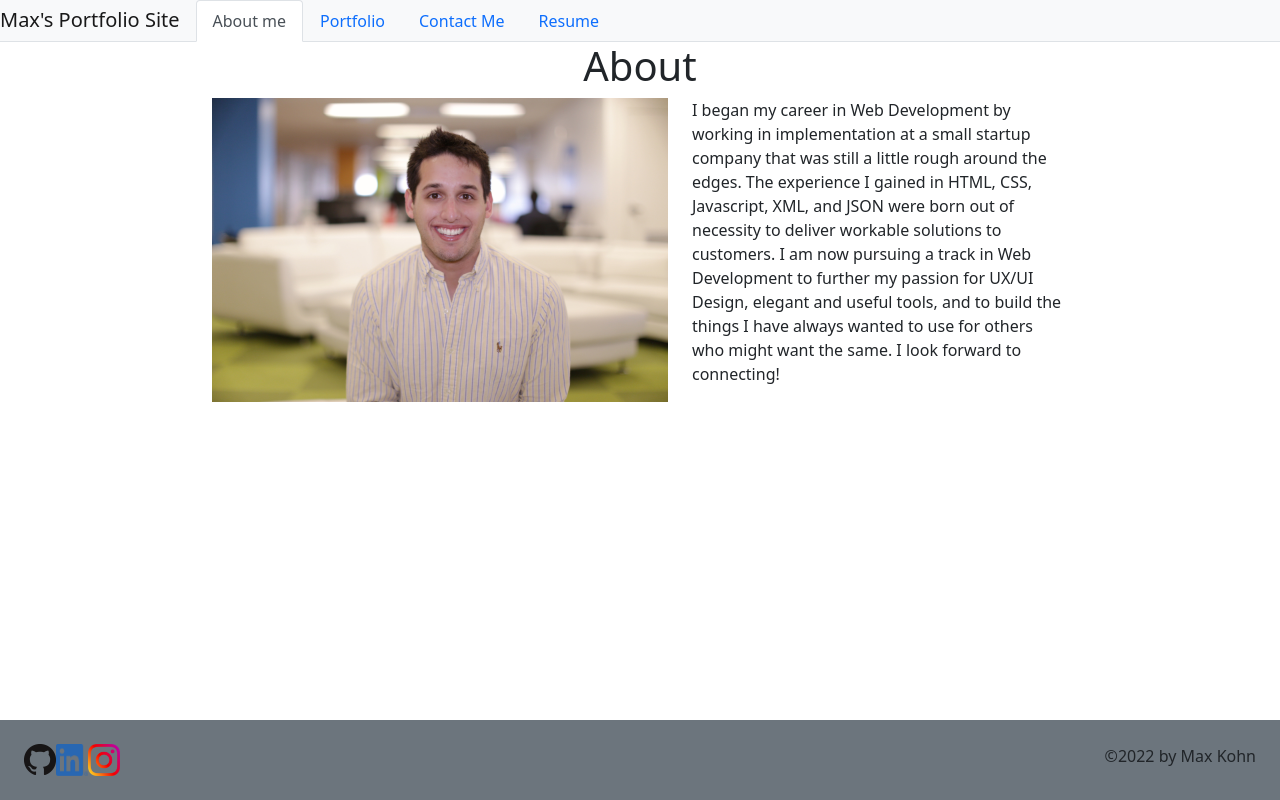
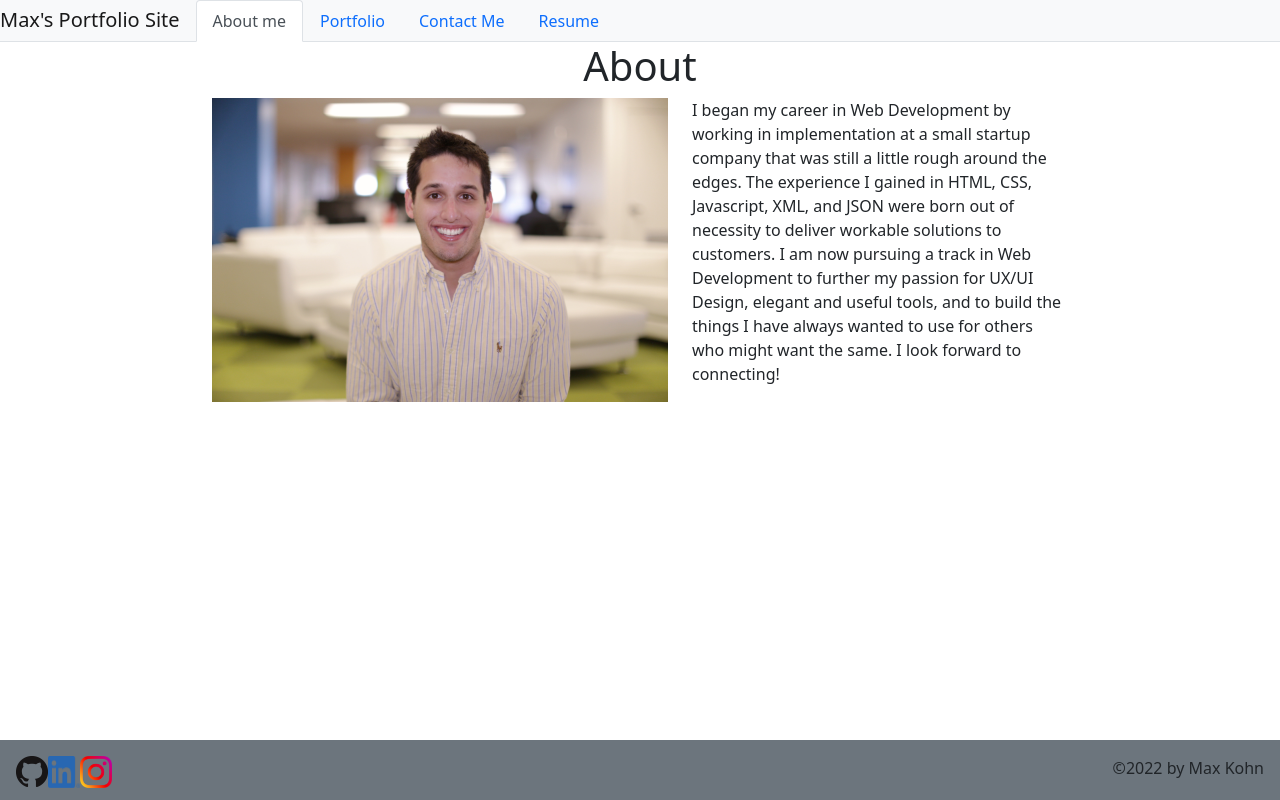
Before and after one commit to mkohn4/portfolio-2, a React (Create React App) app in the folder portfolio/: page / in a window 1280 px wide. Built offline with nearby package versions, Linux system fonts and the light colour scheme.

Commit message:
updated footer alignment and added onblur contact form validation for email

```diff
--- a/portfolio/src/components/Footer/index.js
+++ b/portfolio/src/components/Footer/index.js
@@ -2,7 +2,7 @@ import React from 'react';
 
 const Footer = () => {
   return (
-    <footer className="w-100 mt-auto bg-secondary p-4 d-flex justify-content-between ">
+    <footer className="w-100 mt-auto bg-secondary p-3 d-flex justify-content-between">
         <div className="icons d-flex justify-content-between w-10">
             <a href="https://github.com/mkohn4">
                 <img src="./images/GitHub.png" alt="Max Github"/>
--- a/portfolio/src/components/Form/index.js
+++ b/portfolio/src/components/Form/index.js
@@ -12,8 +12,16 @@ function Form() {
 
   const [errorMessage, setErrorMessage] = useState('');
 
+//figure out why this isnt evaluating state changes
+const handleEmail = (e) => {
+    console.log(e.target.value);
+    if (validateEmail(e.target.value)) {
+      setErrorMessage('');
+    } else {
+      setErrorMessage('Invalid Email');
+    }
 
-
+}
 
   const handleInputChange = (e) => {
     // Getting the value and name of the input which triggered the change
@@ -66,7 +74,7 @@ function Form() {
             id="name"
             type="name"
             placeholder="Name"
-            value={name}
+            defaultValue={name}
             onChange={handleInputChange}
             name="name"/>
         </div>
@@ -74,9 +82,10 @@ function Form() {
         <div className="mb-3">
             <label className="form-label" htmlFor="email">Email Address</label>
             <input
-          value={email}
+          defaultValue={email}
           name="email"
           onChange={handleInputChange}
+          onBlur={handleEmail}
           type="email"
           placeholder="Email"
           className="form-control"
@@ -90,7 +99,7 @@ function Form() {
             id="message"
             type="message"
             placeholder="Message"
-            value={message}
+            defaultValue={message}
             onChange={handleInputChange}
             name="message"
             ></textarea>
--- a/portfolio/src/index.css
+++ b/portfolio/src/index.css
@@ -11,6 +11,14 @@ code {
   font-family: source-code-pro, Menlo, Monaco, Consolas, 'Courier New',
     monospace;
 }
+
+/*Add padding to container for footer --start*/
+.container {
+  padding-bottom: 60px !important;
+}
+/*Add padding to container for footer --end*/
+
+
 /*Card Styles -- start*/
 .card-img-top {
   width: 200px;
@@ -33,15 +41,16 @@ code {
 }
 
 footer {
-  position: absolute !important;
+  position: fixed !important;
   bottom: 0 !important;
   width: 100% !important;
+  height: 60px !important;
 }
 
-main {
+/*main {
   position: relative;
   min-height: 100vh;
-}
+}*/
 /*Footer Styles -- END*/
 
 /*Set page headings to center -- start*/
```
